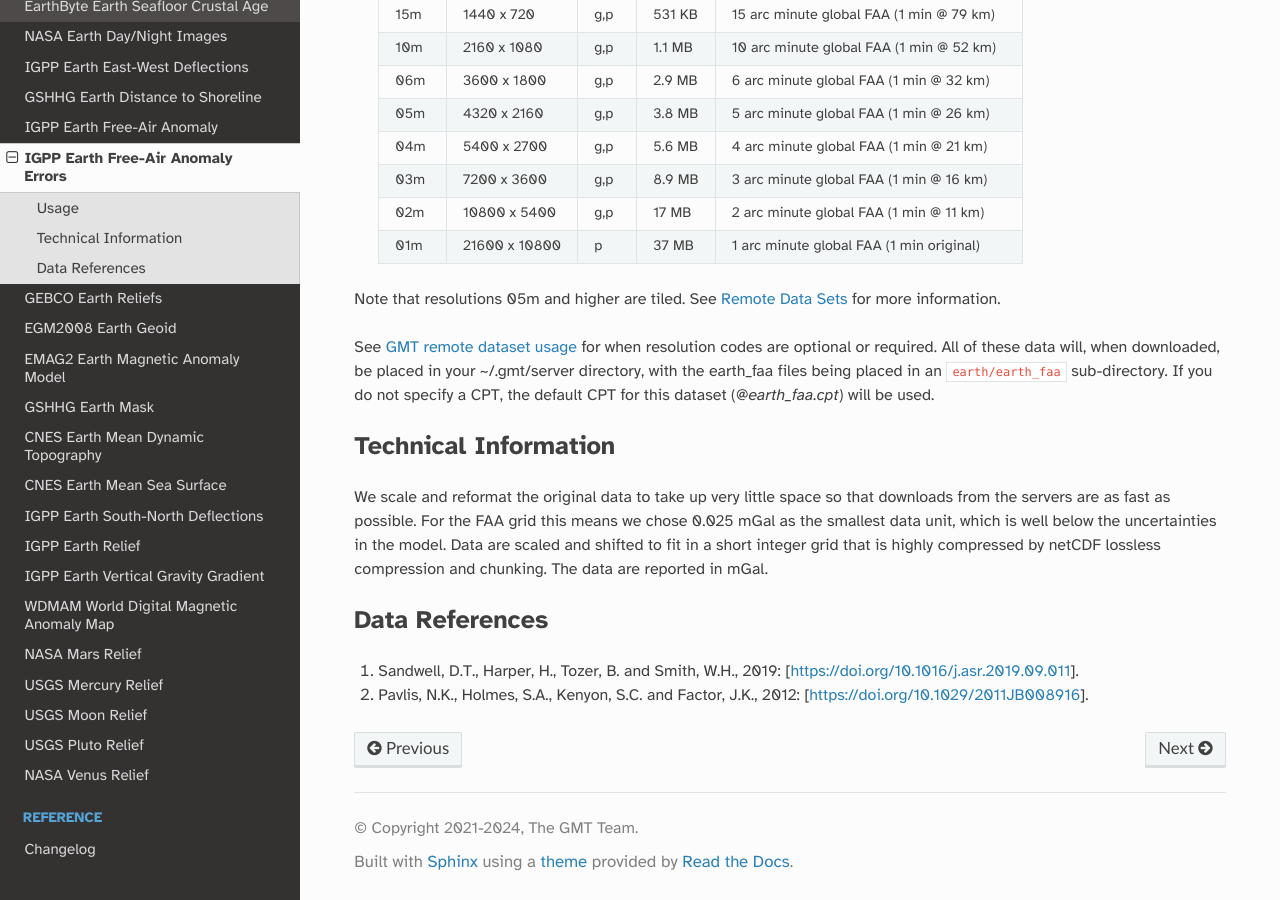
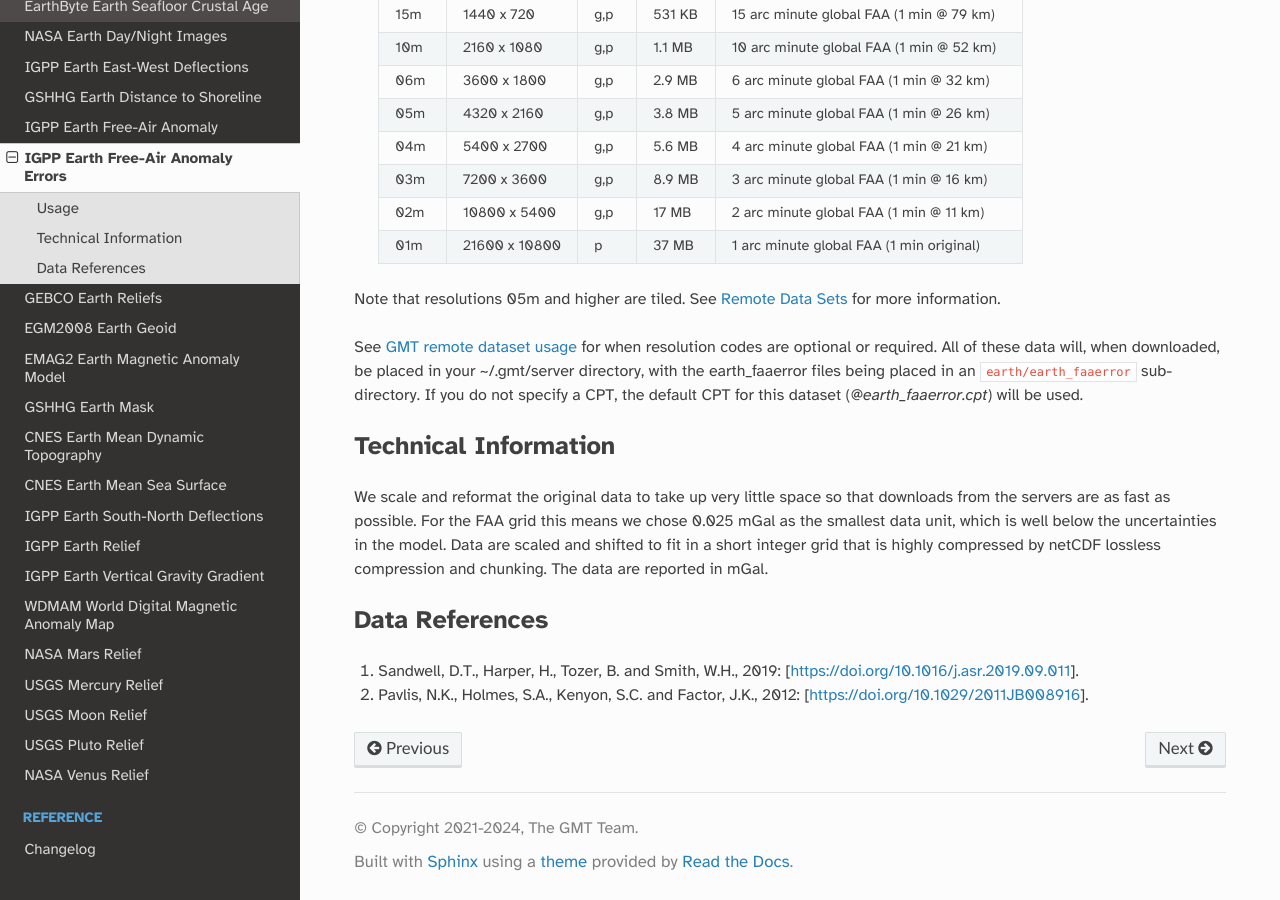
Before and after one commit to GenericMappingTools/remote-datasets, a Sphinx documentation site: the page built from docs/earth-faaerror.rst, in a window 1280 px wide and 900 px high, scrolled down 990 px. Built offline with Sphinx 7.4.7 and the Read the Docs theme 3.1.0, drawn with Linux system fonts in a browser that asks for light colours.

Commit message:
Add 'error' to fiel, folder, and cpt names

```diff
--- a/docs/earth-faaerror.rst
+++ b/docs/earth-faaerror.rst
@@ -48,8 +48,8 @@
 
 See :gmt-docs:`GMT remote dataset usage <datasets/remote-data.html#usage>` for when resolution codes are optional or required.
 All of these data will, when downloaded, be placed in your ~/.gmt/server directory, with
-the earth_faa files being placed in an ``earth/earth_faa`` sub-directory. If you do not
-specify a CPT, the default CPT for this dataset (*@earth_faa.cpt*) will be used.
+the earth_faaerror files being placed in an ``earth/earth_faaerror`` sub-directory. If you do not
+specify a CPT, the default CPT for this dataset (*@earth_faaerror.cpt*) will be used.
 
 Technical Information
 ~~~~~~~~~~~~~~~~~~~~~
```
